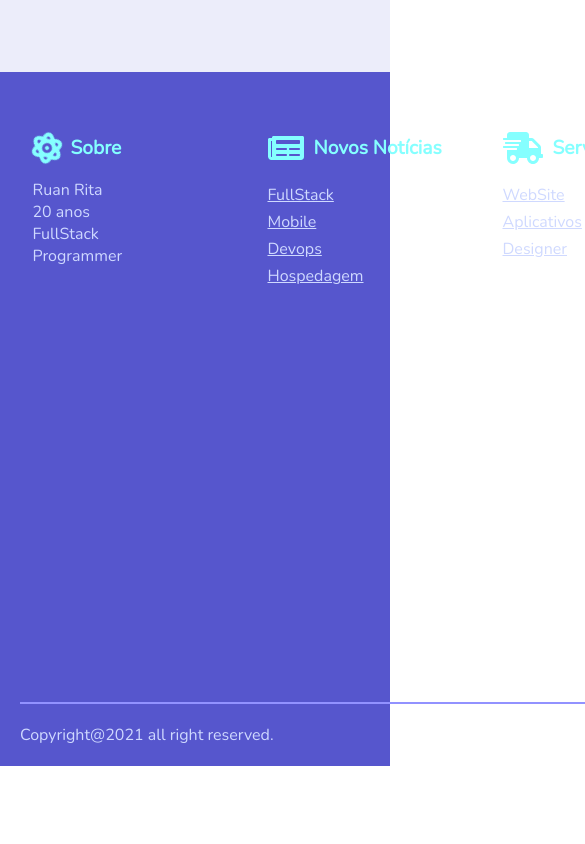
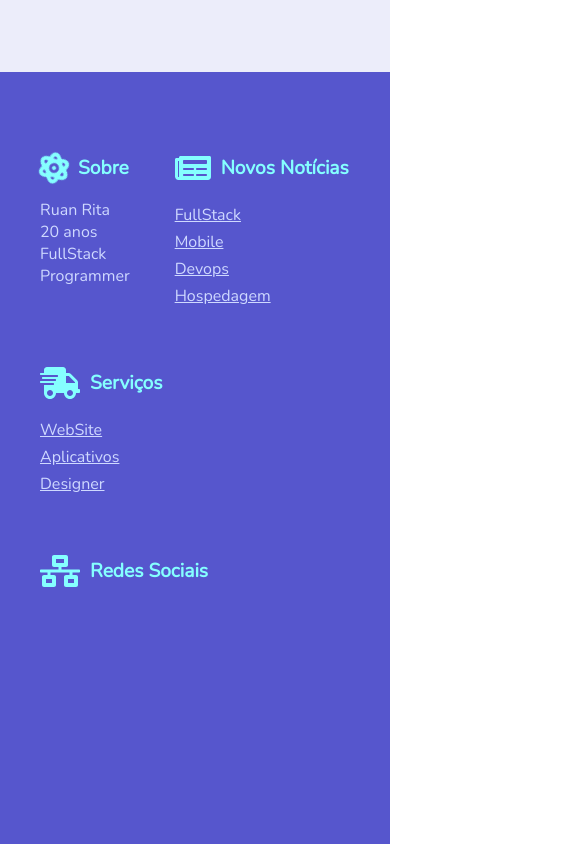
Before and after one commit to Ruan-Rita/Portif-lio, a React (Create React App) app: page / in a window 390 px wide. Shown: the part 5840-6684 px from the top of the page, 585 px wide, since content can reach past the window. Before the commit the page ends 6606 px from the top, so only its background shows below. Built offline with nearby package versions, Linux system fonts and the light colour scheme.

Commit message:
update responsivo

```diff
--- a/src/components/Footer/styles.ts
+++ b/src/components/Footer/styles.ts
@@ -9,7 +9,7 @@ export const Container = styled.footer`
     padding: 60px 0px 20px 0px;
 `
 export const Content= styled.div`
-    width: 1000px;
+    max-width: 1000px;
     margin: 0px auto;
     padding: 0px 20px;
 
@@ -106,7 +106,28 @@ export const Columns = styled.div`
     grid-template-columns: repeat(4, minmax(100px, 230px)) ;
     gap: 5px;
 
+    @media (max-width: 950px)
+    {
+        display: flex;
+        flex-wrap: wrap;
+        justify-content: center;
+        /* align-items: center; */
+        div{
+            margin: 10px;
+        }
 
+    }
+    @media (max-width: 420px)
+    {
+        display: flex;
+        flex-wrap: wrap;
+        justify-content: flex-start;
+        /* align-items: center; */
+        div{
+            margin: 10px;
+        }
+
+    }
 
 
 `
```
